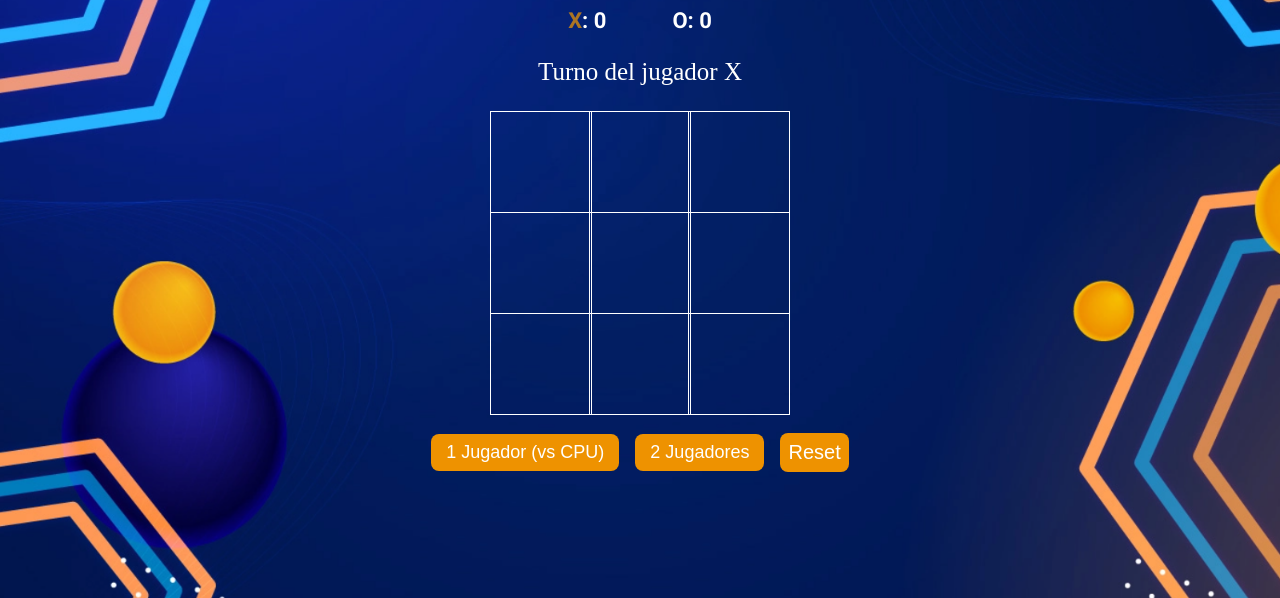
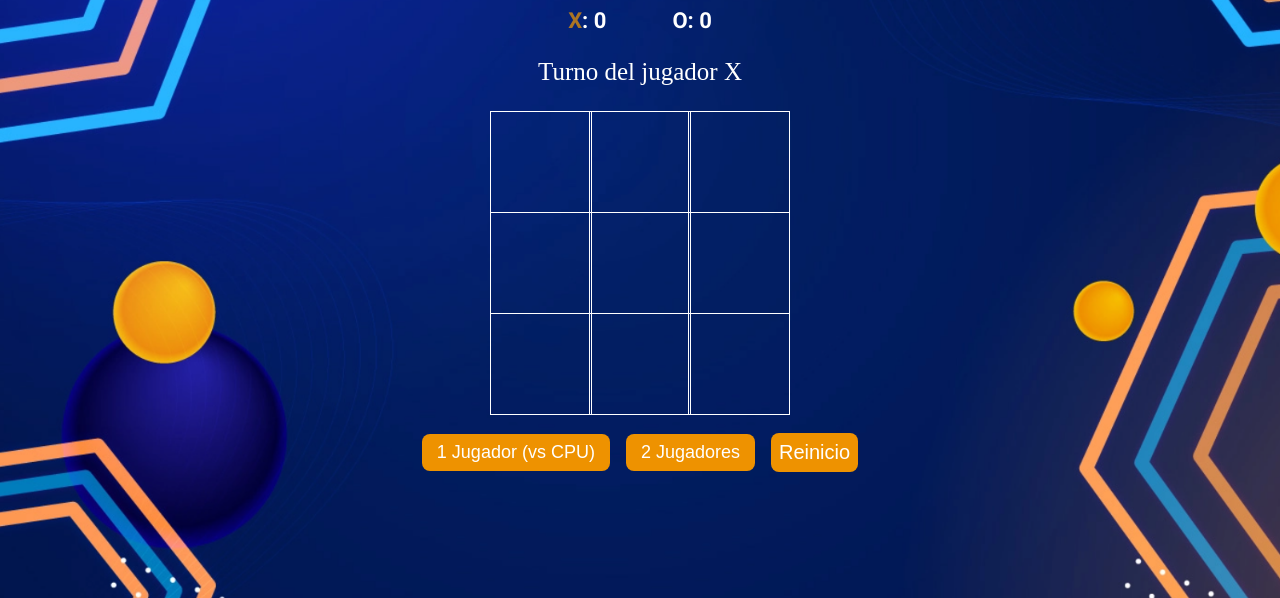
Before and after one commit to Osiris-Matos/Prueba-Tecnica-Tic-Tac-Toe, a plain HTML site: page Index.html in a window 1280 px wide. Shown: the part 266-864 px from the top of the page. Drawn offline with Linux system fonts and the light colour scheme.

Commit message:
modifique el nombre del boton de reset a reinicio

```diff
--- a/Index.html
+++ b/Index.html
@@ -41,7 +41,7 @@
     <section class="controls">
         <button id="mode-1p">1 Jugador (vs CPU)</button>
         <button id="mode-2p">2 Jugadores</button>
-        <button id="reset">Reset</button>
+        <button id="reset">Reinicio</button>
     </section>
 
     <script src="Index.js"></script>
```
